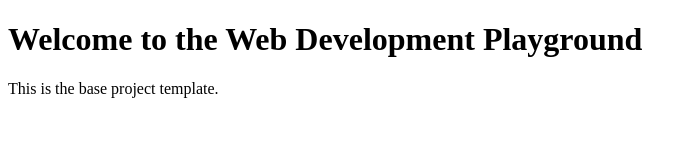
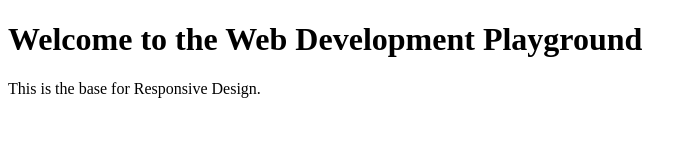
Before and after one commit to wilzzuu/web-dev, a plain HTML site: page index.html in a window 1280 px wide. Shown: the whole page, without its empty margins (0-697 px from the left). Drawn offline with Linux system fonts and the light colour scheme.

Commit message:
Update index.html

```diff
--- a/index.html
+++ b/index.html
@@ -8,7 +8,7 @@
 </head>
 <body>
   <h1>Welcome to the Web Development Playground</h1>
-  <p>This is the base project template.</p>
+  <p>This is the base for Responsive Design.</p>
   <script src="./scripts/main.js"></script>
 </body>
 </html>
```
